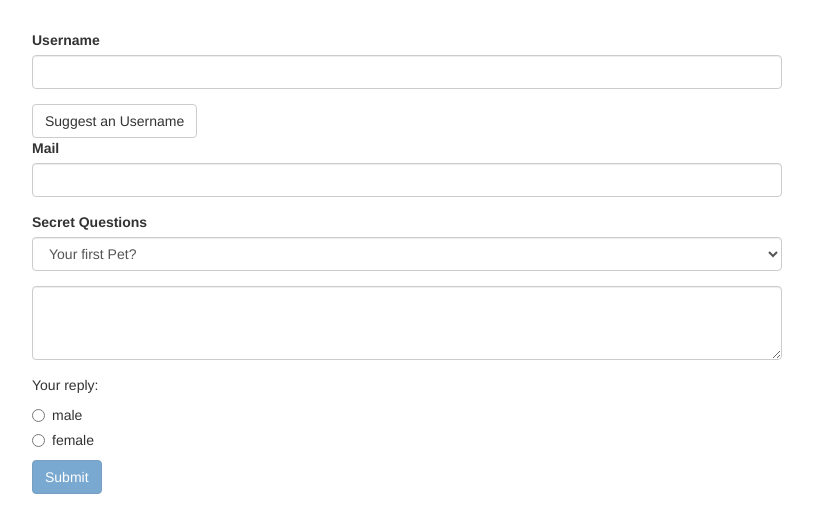
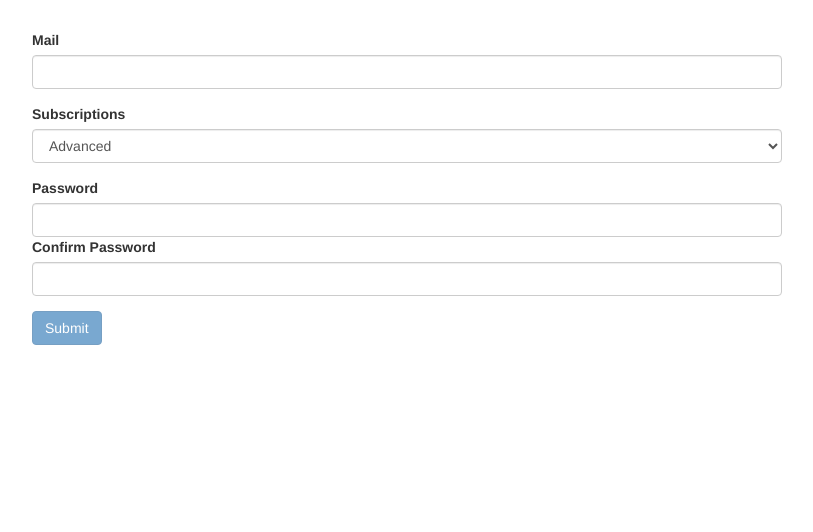
Before and after one commit to mkoem/my-first-app, an Angular app: page / in a window 1280 px wide. Shown: the top 532 px of the page, without its empty margins (233-1046 px from the left). Built offline with nearby package versions, Linux system fonts and the light colour scheme.

Commit message:
Assignment-6

```diff
--- a/src/app/app.component.html
+++ b/src/app/app.component.html
@@ -6,17 +6,6 @@
           id="user-data"
           ngModelGroup="userData"
           #userDate="ngModelGroup">
-          <div class="form-group">
-            <label for="username">Username</label>
-            <input
-              type="text"
-              id="username"
-              class="form-control"
-              ngModel
-              name="username"
-              required>
-          </div>
-          <button class="btn btn-default" type="button" (click)="suggestUserName()">Suggest an Username</button>
           <div class="form-group">
             <label for="email">Mail</label>
             <input
@@ -32,34 +21,43 @@
           </div>
         </div>
         <div class="form-group">
-          <label for="secret">Secret Questions</label>
+          <label for="subscript">Subscriptions</label>
           <select
-            id="secret"
+            id="subscript"
             class="form-control"
-            [ngModel]="defaultQuestion"
-            name="secret">
-            <option value="pet">Your first Pet?</option>
-            <option value="teacher">Your first teacher?</option>
+            [ngModel]="defaultSubscription"
+            name="subscript">
+            <option value="basic">Basic</option>
+            <option value="advanced">Advanced</option>
+            <option value="pro">Pro</option>
           </select>
         </div>
         <div class="form-group">
-          <textarea
-            name="questionAnswer"
-            rows="3"
-            class="form-control"
-            [(ngModel)]="answer"></textarea>
+          <label>Password</label>
+          <input
+              type="password"
+              id="password"
+              class="form-control"
+              ngModel
+              name="password"
+              required
+              password
+              #password="ngModel">
+          <span class="help-block" *ngIf="!password.valid && password.touched">Password is required!</span>
+          <label>Confirm Password</label>
+          <input
+              type="password"
+              id="confirmPassword"
+              class="form-control"
+              ngModel
+              name="confirmPassword"
+              required
+              confirmPassword
+              #confirmPassword="ngModel">
+          <span class="help-block" *ngIf="!confirmPassword.valid && confirmPassword.touched">Confirm Password is required!</span>
+          <span class="help-block" *ngIf="confirmPassword.value != password.value">Password and Confirm Password not same!</span>
         </div>
-        <p>Your reply: {{ answer }}</p>
-        <div class="radio" *ngFor="let gender of genders">
-          <label>
-            <input
-              type="radio"
-              name="gender"
-              ngModel
-              [value]="gender">
-              {{gender}}
-          </label>
-        </div>
+
         <button
           class="btn btn-primary"
           type="submit"
@@ -70,11 +68,9 @@
   <div class="row" *ngIf="submitted">
     <div class="col-xs-12">
       <h3>Your Data</h3>
-      <p>Username: {{user.username}}</p>
       <p>Mail: {{user.email}}</p>
-      <p>Secret Question: {{user.secretQuestion}}</p>
-      <p>Answer: {{user.answer}}</p>
-      <p>Gender:{{user.gender}} </p>
+      <p>Subscriptions: {{ user.subscript }}</p>
+      <p>Password:{{user.password}} </p>
     </div>
   </div>
 </div>
--- a/src/app/app.component.ts
+++ b/src/app/app.component.ts
@@ -8,46 +8,21 @@ import { NgForm } from '@angular/forms';
 })
 export class AppComponent {
   @ViewChild('f') signupForm: NgForm;
-  defaultQuestion = 'pet';
-  answer = '';
-  genders = ['male', 'female'];
+  defaultSubscription = 'advanced';
+
   user = {
-    username: '',
     email: '',
-    secretQuestion: '',
-    answer: '',
-    gender: ''
+    subscript: '',
+    password: ''
   };
   submitted=false;
 
-  suggestUserName() {
-    const suggestedName = 'Superuser';
-    //   this.signupForm.setValue({
-    //     userData: {
-    //       username: suggestedName,
-    //       email: ''
-    //     },
-    //     secret: 'pet',
-    //     questionAnswer: '',
-    //     gender: 'male'
-    //   })
-    this.signupForm.form.patchValue({
-      userData: {
-        username: suggestedName
-      }
-    })
-  }
-
-  // onSubmit(form: NgForm){
-  //   console.log(form);
-  // }
   onSubmit() {
     this.submitted=true;
-    this.user.username= this.signupForm.value.userData.username;
     this.user.email= this.signupForm.value.userData.email;
-    this.user.secretQuestion= this.signupForm.value.secret;
-    this.user.answer= this.signupForm.value.questionAnswer;
-    this.user.gender= this.signupForm.value.gender;
+    this.user.subscript= this.signupForm.value.subscript;
+    this.user.password= this.signupForm.value.password;
+    console.log(this.user);
 
     this.signupForm.reset();
   }
```
